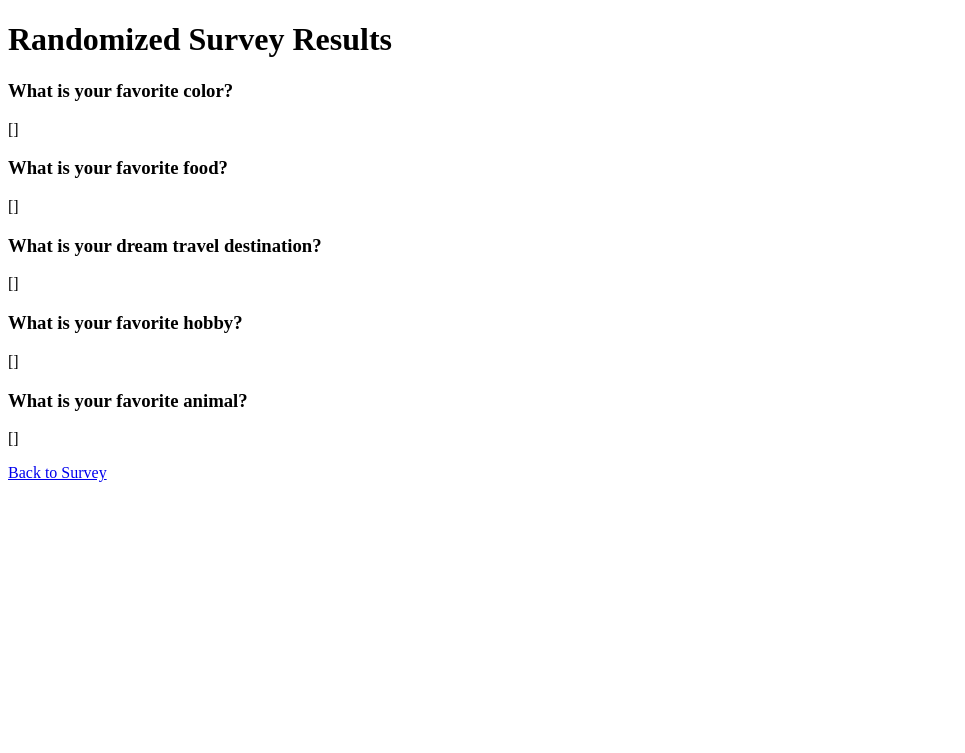
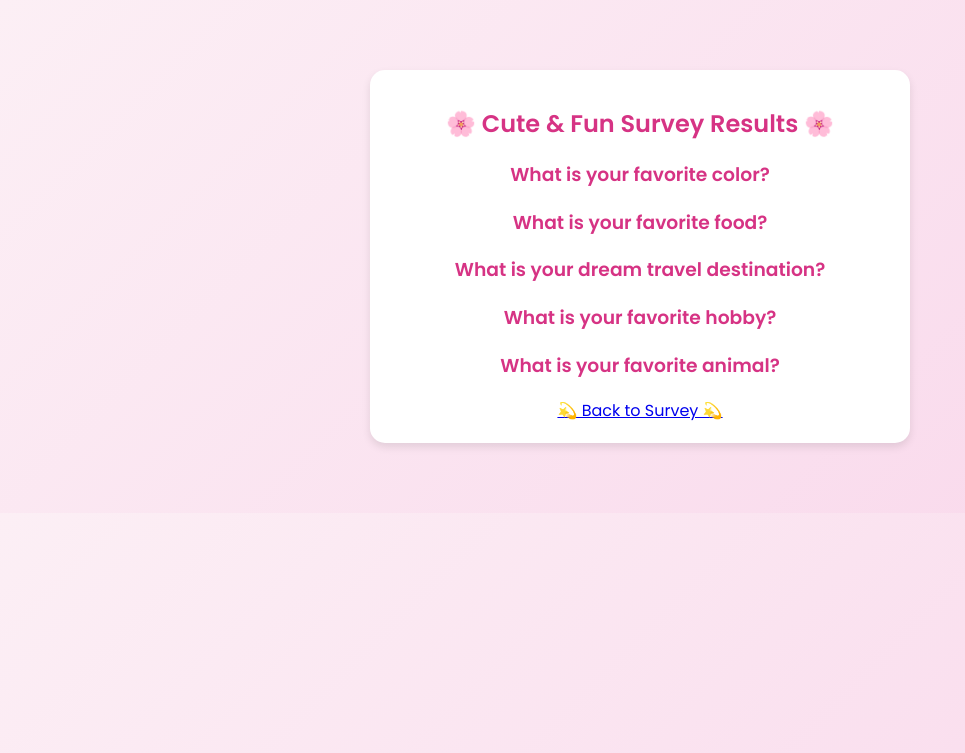
Before and after one commit to rwang2022/survey_website, a Flask app: page /results in a window 1280 px wide. Shown: the top 753 px of the page, without its empty margins (0-965 px from the left). Run offline with Flask 3, Linux system fonts and the light colour scheme.

Commit message:
girly and pretty

```diff
--- /dev/null
+++ b/static/styles.css
@@ -0,0 +1,58 @@
+body {
+    background: linear-gradient(135deg, #fceff5, #f9d7eb);
+    font-family: 'Poppins', sans-serif;
+    text-align: center;
+    color: #d63384;
+    margin: 0;
+    padding: 20px;
+}
+
+/* Center the list while keeping bullets close to text */
+ul {
+    list-style-type: disc;
+    list-style-position: inside;
+    padding-left: 0;
+    text-align: center;
+}
+
+/* Make each list item look nice */
+li {
+    padding: 10px;
+    border-radius: 10px;
+    margin: 5px 0;
+    font-size: 16px;
+    width: fit-content; /* Adjust width to content */
+}
+
+.container {
+    background: white;
+    padding: 20px;
+    border-radius: 15px;
+    box-shadow: 0px 4px 8px rgba(0, 0, 0, 0.1);
+    max-width: 500px;
+    margin: 50px auto;
+}
+
+h1 {
+    font-weight: 600;
+    font-size: 24px;
+}
+
+label {
+    display: block;
+    font-weight: 400;
+    margin-top: 15px;
+}
+
+input {
+    width: 40%;
+    padding: 10px;
+    margin-top: 5px;
+    border: 2px solid #ff80b3;
+    border-radius: 10px;
+    font-size: 16px;
+}
+
+input[type=submit]:hover {
+    background-color: white;
+}
--- a/templates/results.html
+++ b/templates/results.html
@@ -1,14 +1,24 @@
 <!DOCTYPE html>
-<html>
+<html lang="en">
 <head>
-    <title>Survey Results</title>
+    <meta charset="UTF-8">
+    <meta name="viewport" content="width=device-width, initial-scale=1.0">
+    <title>💖 Cute Survey Results 💖</title>
+    <link rel="stylesheet" href="{{ url_for('static', filename='styles.css') }}">
+    <link href="https://fonts.googleapis.com/css2?family=Poppins:wght@300;400;600&display=swap" rel="stylesheet">
 </head>
 <body>
-    <h1>Randomized Survey Results</h1>
-    {% for question, answers in response_lists.items() %}
-        <h3>{{ question }}</h3>
-        <p>{{ answers }}</p>
-    {% endfor %}
-    <a href="/">Back to Survey</a>
+    <div class="container">
+        <h1>🌸 Cute & Fun Survey Results 🌸</h1>
+        {% for question, answers in response_lists.items() %}
+            <h3>{{ question }}</h3>
+            <ul>
+                {% for answer in answers %}
+                    <li>{{ answer }}</li>
+                {% endfor %}
+            </ul>
+        {% endfor %}
+        <a href="/" class="back-button">💫 Back to Survey 💫</a>
+    </div>
 </body>
 </html>
```
Also changed, not shown: templates/survey.html (+21 -11 lines).
